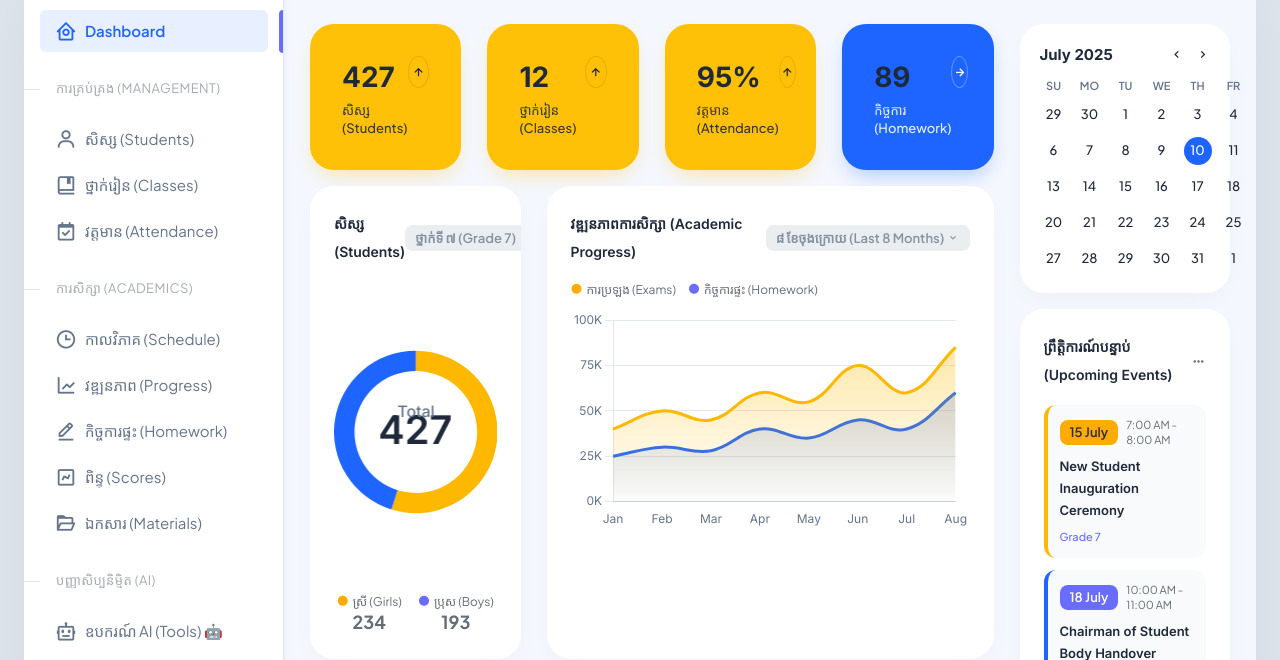
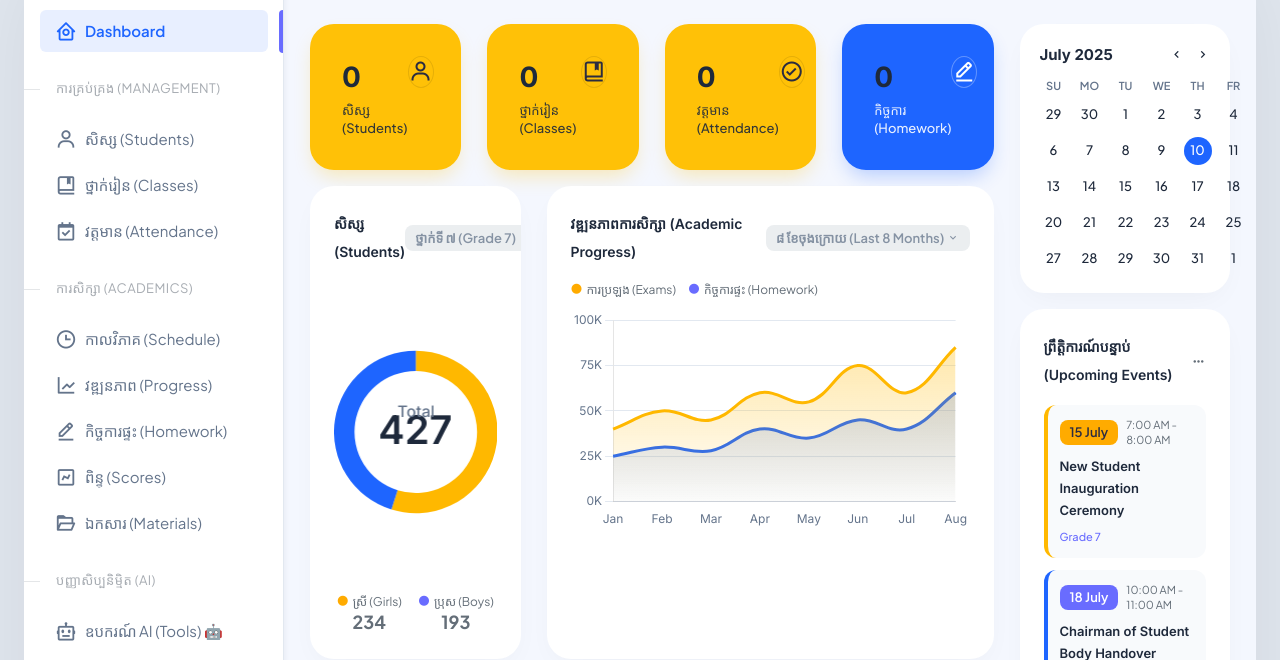
Before and after one commit to rak190/English-classroom-management, a Django app: page / in a window 1280 px wide. Shown: the part 104-764 px from the top of the page. Run offline with Django 4.2, Linux system fonts and the light colour scheme; the visitor is signed in with stand-in values (Sample User, id 1); data that the repository does not hold is empty; some libraries are stand-ins or nearby versions; some web fonts are replaced.

Commit message:
Fix icons missing in production and remove hardcoded metric defaults

```diff
--- a/templates/base.html
+++ b/templates/base.html
@@ -22,7 +22,7 @@
     <link rel="preconnect" href="https://fonts.gstatic.com" crossorigin />
     <link href="https://fonts.googleapis.com/css2?family=Public+Sans:ital,wght@0,300;0,400;0,500;0,600;0,700;1,300;1,400;1,500;1,600;1,700&display=swap" rel="stylesheet" />
 
-    <link rel="stylesheet" href="{% static 'sneat/vendor/fonts/boxicons.css' %}" />
+    <link href='https://unpkg.com/boxicons@2.1.4/css/boxicons.min.css' rel='stylesheet'>
 
     <!-- Core CSS -->
     <link rel="stylesheet" href="{% static 'sneat/vendor/css/core.css' %}" class="template-customizer-core-css" />
--- a/templates/management/dashboard.html
+++ b/templates/management/dashboard.html
@@ -111,11 +111,11 @@
                     <div class="card-body">
                         <div class="d-flex justify-content-between align-items-start">
                             <div>
-                                <h3 class="metric-value">{{ total_students|default:"427" }}</h3>
+                                <h3 class="metric-value">{{ total_students }}</h3>
                                 <p class="metric-label mb-0">សិស្ស (Students)</p>
                             </div>
                             <div class="metric-icon">
-                                <i class='bx bx-up-arrow-alt'></i>
+                                <i class='bx bx-user fs-4 text-dark'></i>
                             </div>
                         </div>
                     </div>
@@ -128,11 +128,11 @@
                     <div class="card-body">
                         <div class="d-flex justify-content-between align-items-start">
                             <div>
-                                <h3 class="metric-value">{{ active_classes|default:"12" }}</h3>
+                                <h3 class="metric-value">{{ active_classes }}</h3>
                                 <p class="metric-label mb-0">ថ្នាក់រៀន (Classes)</p>
                             </div>
                             <div class="metric-icon">
-                                <i class='bx bx-up-arrow-alt'></i>
+                                <i class='bx bx-book-bookmark fs-4 text-dark'></i>
                             </div>
                         </div>
                     </div>
@@ -145,11 +145,11 @@
                     <div class="card-body">
                         <div class="d-flex justify-content-between align-items-start">
                             <div>
-                                <h3 class="metric-value">{{ today_attendance_present|default:"95" }}%</h3>
+                                <h3 class="metric-value">{{ today_attendance_present }}</h3>
                                 <p class="metric-label mb-0">វត្តមាន (Attendance)</p>
                             </div>
                             <div class="metric-icon">
-                                <i class='bx bx-up-arrow-alt'></i>
+                                <i class='bx bx-check-circle fs-4 text-dark'></i>
                             </div>
                         </div>
                     </div>
@@ -162,11 +162,11 @@
                     <div class="card-body">
                         <div class="d-flex justify-content-between align-items-start">
                             <div>
-                                <h3 class="metric-value">{{ hw_submitted|default:"89" }}</h3>
+                                <h3 class="metric-value">{{ hw_submitted }}</h3>
                                 <p class="metric-label mb-0">កិច្ចការ (Homework)</p>
                             </div>
                             <div class="metric-icon">
-                                <i class='bx bx-right-arrow-alt'></i>
+                                <i class='bx bx-edit-alt fs-4 text-white'></i>
                             </div>
                         </div>
                     </div>
```
